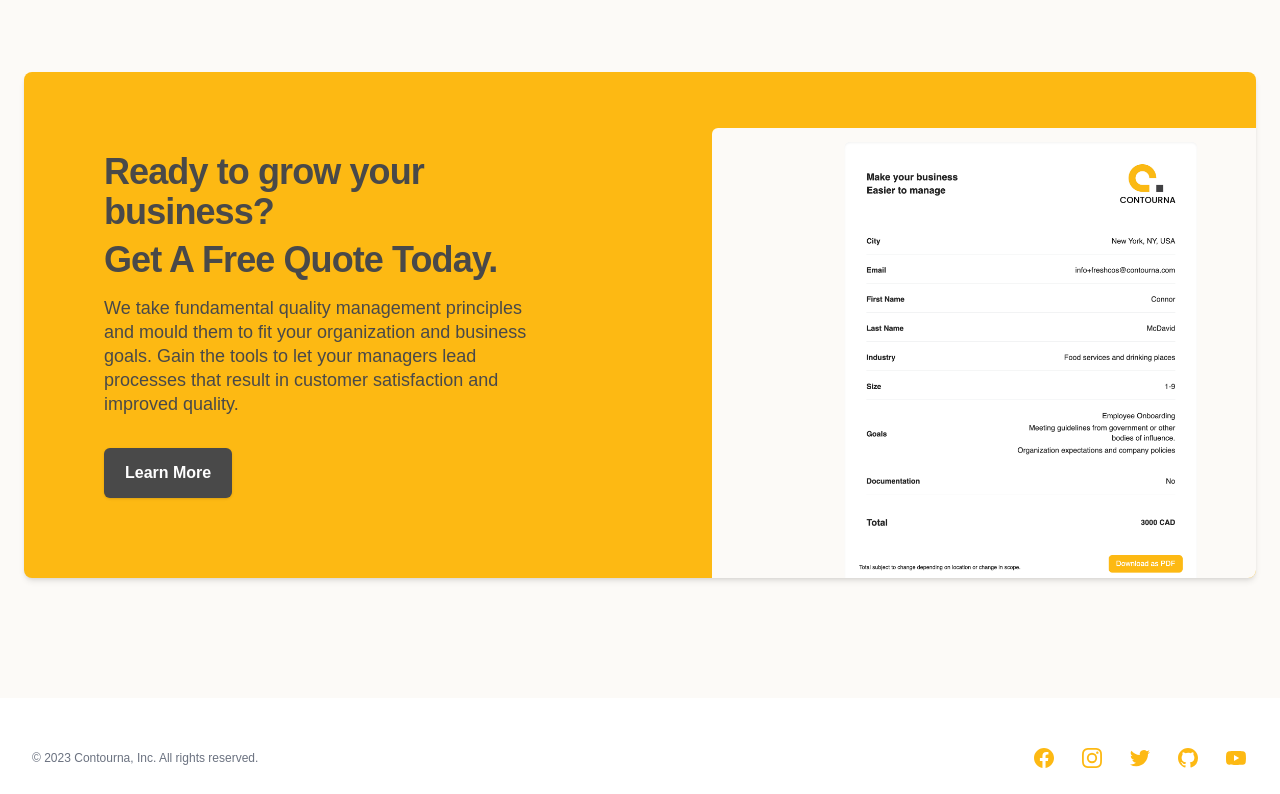
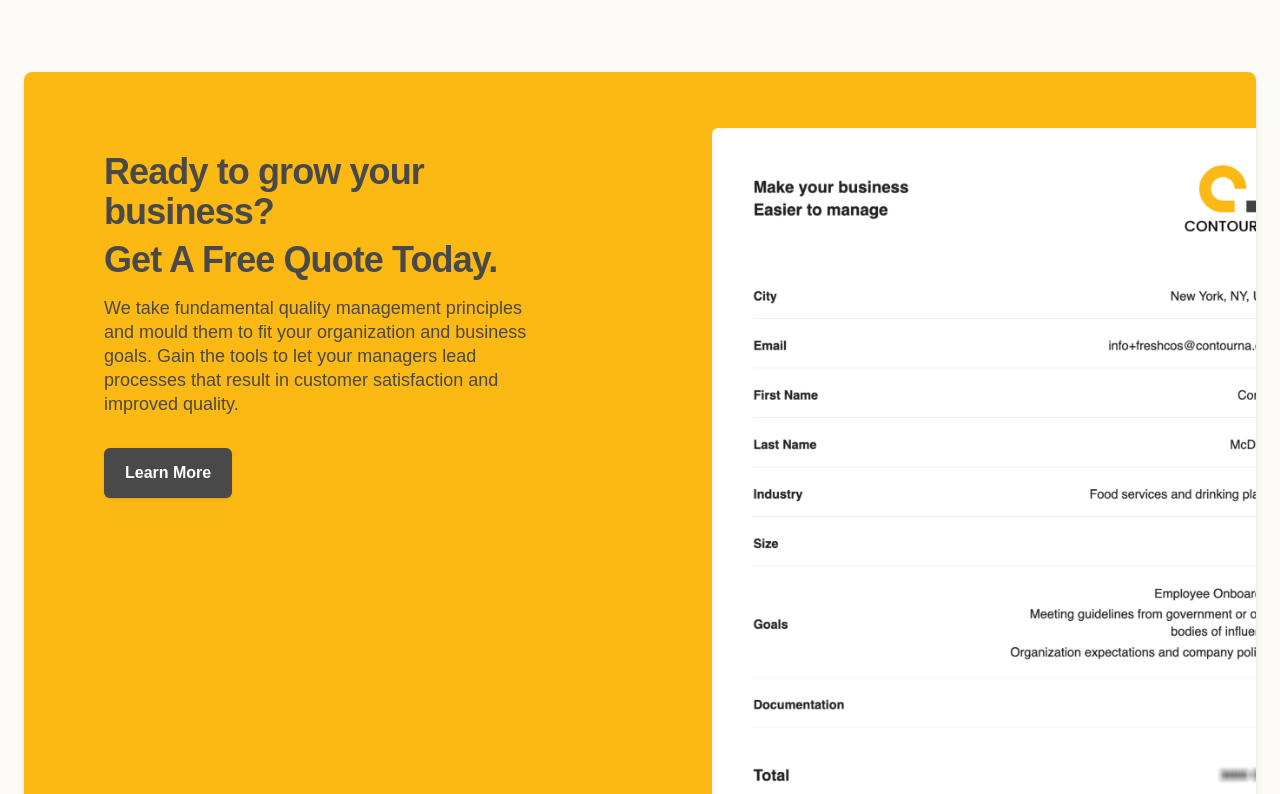
Before and after one commit to Contourna-SaaS/contourna-marketing, a Next.js app: page / in a window 1280 px wide. Shown: the part 1240-2034 px from the top of the page. Built offline with nearby package versions, Linux system fonts and the light colour scheme; no server answers; what next-recaptcha-v3 would draw is missing.

Commit message:
cta home new demo image

```diff
--- a/src/components/CTABannerHome.tsx
+++ b/src/components/CTABannerHome.tsx
@@ -27,7 +27,7 @@
           <div className="aspect-w-5 aspect-h-3 -mt-6 md:aspect-w-2 md:aspect-h-1">
             <img
               className="translate-x-6 translate-y-6 transform rounded-md object-cover object-left-top sm:translate-x-16 lg:translate-y-20"
-              src="images/get-a-quote-demo.png"
+              src="images/get-a-quote-demo-blur.png"
               alt="Get a quote screenshot"
             />
           </div>
```
Also changed, not shown: public/images/get-a-quote-demo-blur.png (added).
